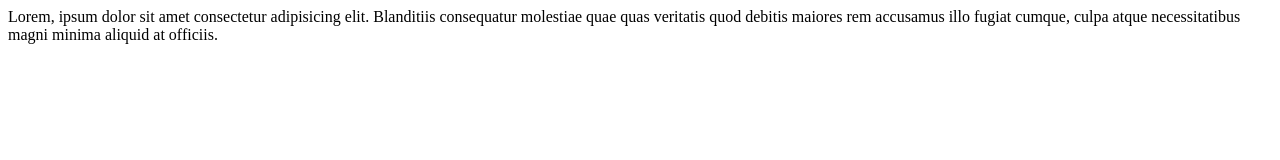
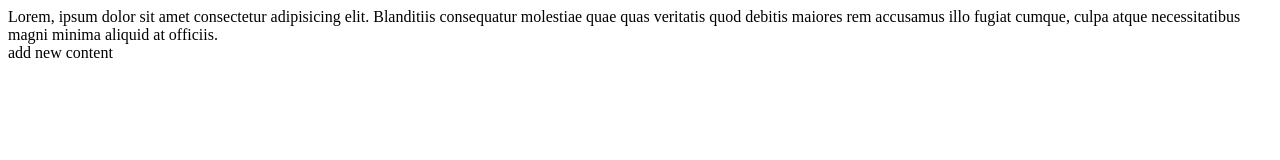
Before and after one commit to riazyk/githubee, a plain HTML site: page index.html in a window 1280 px wide. Drawn offline with Linux system fonts and the light colour scheme.

Commit message:
Update index.html

```diff
--- a/index.html
+++ b/index.html
@@ -10,7 +10,7 @@
     Lorem, ipsum dolor sit amet consectetur adipisicing elit. Blanditiis consequatur molestiae quae quas veritatis quod debitis maiores rem accusamus illo fugiat cumque, culpa atque necessitatibus magni minima aliquid at officiis.
 <header>
 
-
+add new content
 
 </header>
 <body>
```
